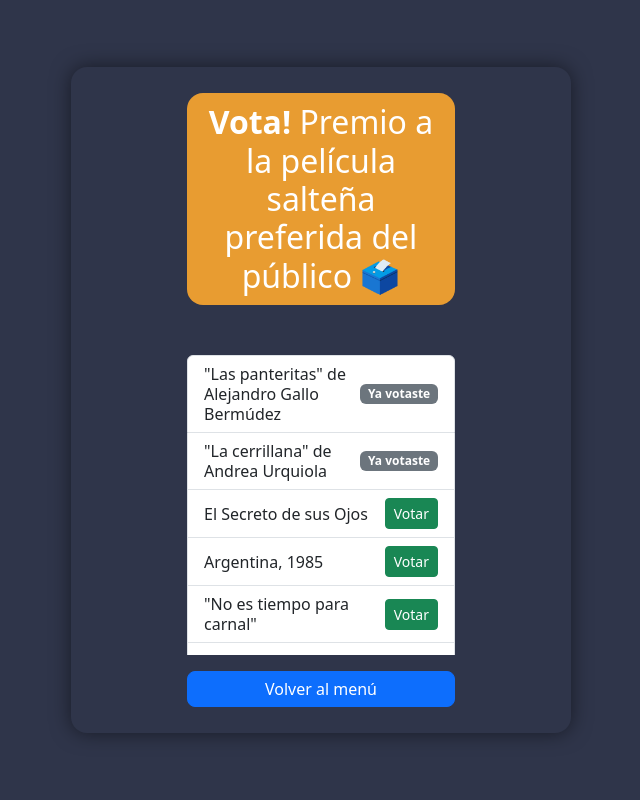
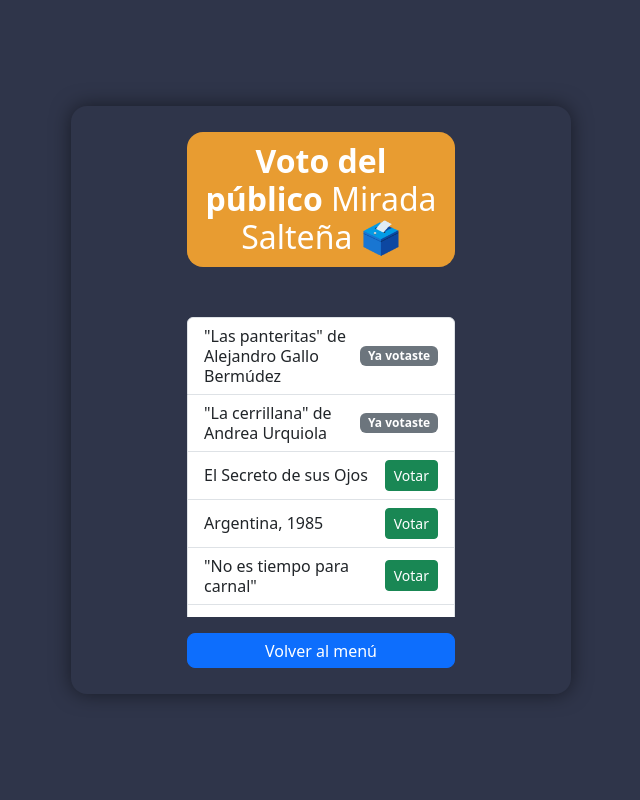
Before and after one commit to defe10/SCS_APP, a Django app: page /votacion/ in a window 1280 px wide. Shown: the whole page, without its empty margins (319-959 px from the left). Run offline with Django 5.2, Linux system fonts and the light colour scheme; a user stored in the database is signed in; data comes from the database, SQL or seed files in the repository.

Commit message:
correccion en html

```diff
--- a/plataforma_interactiva/votacion/templates/votacion/lista_peliculas.html
+++ b/plataforma_interactiva/votacion/templates/votacion/lista_peliculas.html
@@ -19,7 +19,7 @@
     <div class="container">
       <div class="cuadro p-3 mx-auto">
         <div class="titulo_trivia1">
-          <h2 class="mb-0"> <strong>Vota!</strong> Premio a la película salteña preferida del público 🗳</h2>
+          <h2 class="mb-0"> <strong>Voto del público</strong> Mirada Salteña 🗳</h2>
         </div>
 
         {% if peliculas %}
```
Also changed, not shown: README.md.
